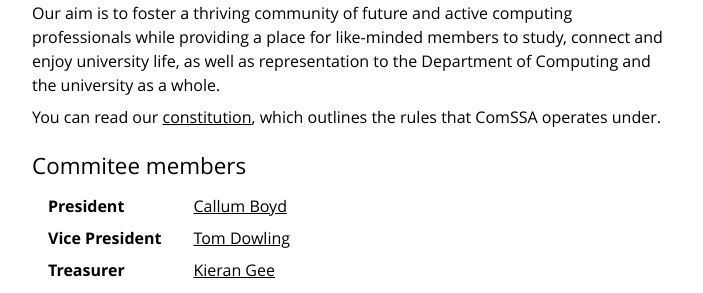
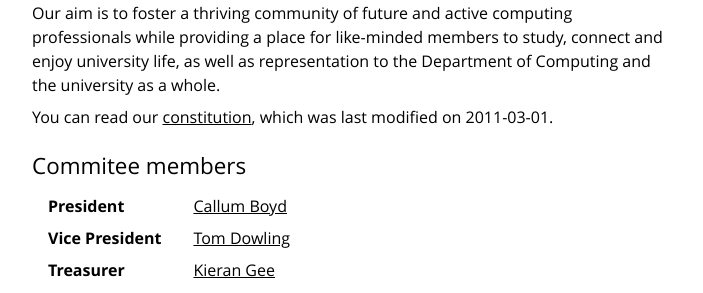
Before and after one commit to ComSSA/www.comssa.org.au, a Jekyll site: the page built from about/index.html, in a window 1280 px wide. Shown: the part 205-498 px from the top of the page, without its empty margins (288-991 px from the left). Built offline with Jekyll 4.4.1, drawn with Linux system fonts in a browser that asks for light colours.

Commit message:
constiution modification date is actually important

```diff
--- a/about/index.html
+++ b/about/index.html
@@ -11,8 +11,8 @@ professionals while providing a place for like-minded members to study, connect
 and enjoy university life, as well as representation to the Department of
 Computing and the university as a whole.
 
-<p>You can read our <a href="/static/const.pdf">constitution</a>, which outlines
-the rules that ComSSA operates under.
+<p>You can read our <a href="/static/const.pdf">constitution</a>, which was
+last modified on 2011-03-01.
 
 <h2>Commitee members</h2>
 
```
